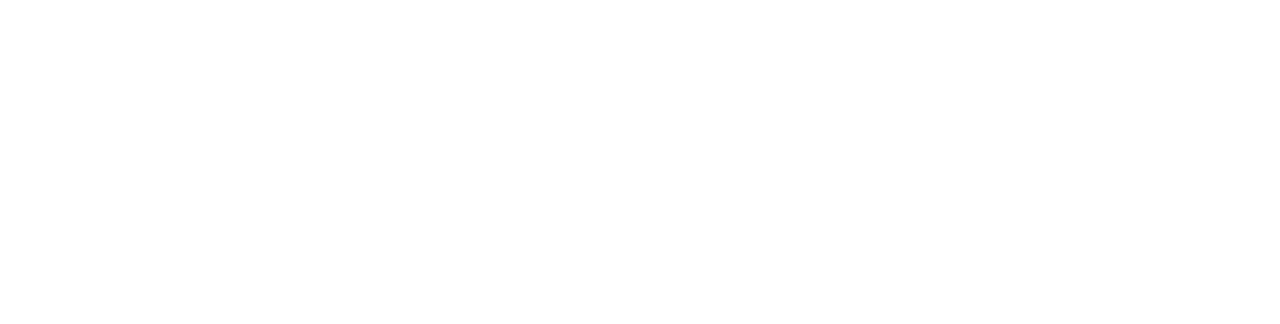
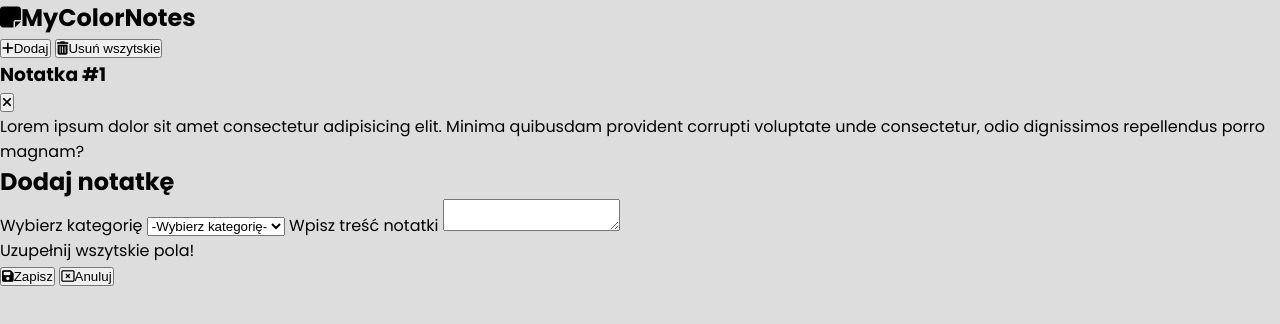
Before and after one commit to Adrian95TheCoder/MyColorNotes, a plain HTML site: page index.html in a window 1280 px wide. Drawn offline with Linux system fonts and the light colour scheme; a web font is replaced by a local one.

Commit message:
Created primary concept of notes-html

```diff
--- a/assets/styles.css
+++ b/assets/styles.css
@@ -5,3 +5,8 @@
     margin: 0;
     padding: 0;
 }
+body{
+    /* font-family: 'Just Another Hand', cursive; */
+font-family: 'Poppins', sans-serif;
+background-color: #ddd;
+}
--- a/index.html
+++ b/index.html
@@ -11,6 +11,48 @@
     <link href="https://fonts.googleapis.com/css2?family=Just+Another+Hand&family=Poppins:wght@400;700&display=swap" rel="stylesheet">
 </head>
 <body>
+<nav class="menu">
+    <h1><i class="fas fa-sticky-note"></i>MyColorNotes</h1>
+    <div class="menu-buttons">
+        <button class="add icon"><i class="fas fa-plus"></i>Dodaj</button>
+        <button class="delete-all icon"><i class="fas fa-trash-alt"></i>Usuń wszytskie</button>
+    </div>
+</nav>
+
+<div class="note-area">
+    <div class="note">
+        <div class="note-header">
+            <h3 class="note-title">Notatka #1</h3>
+            <button class="delete-note"><i class="fas fa-times icon"></i></button>
+        </div>
+        <div class="note-body">
+            Lorem ipsum dolor sit amet consectetur adipisicing elit. Minima quibusdam provident corrupti voluptate unde consectetur, odio dignissimos repellendus porro magnam?
+        </div>
+    </div>
+</div>
+
+<div class="note-panel">
+    <h2>Dodaj notatkę</h2>
+    <label for="category">Wybierz kategorię</label>
+    <select  id="category">
+        <option value="0" disabled selected>-Wybierz kategorię-</option>
+        <option value="1">Szkoła</option>
+        <option value="1">Praca</option>
+        <option value="1">Zakupy</option>
+        <option value="1">Obowiązki</option>
+        <option value="1">Inne</option>
+    </select>
+    <label for="text">Wpisz treść notatki</label>
+    <textarea  id="text" ></textarea>
+
+    <p class="error">Uzupełnij wszytskie pola!</p>
+
+    <div class="panel-buttons">
+        <button class="save icon"><i class="fas fa-save"></i>Zapisz</button>
+        <button class="cancel icon"><i class="far fa-window-close"></i>Anuluj</button>
+    </div>
+</div>
+
     <script src="./assets/main.js"></script>
 </body>
 </html>
```
